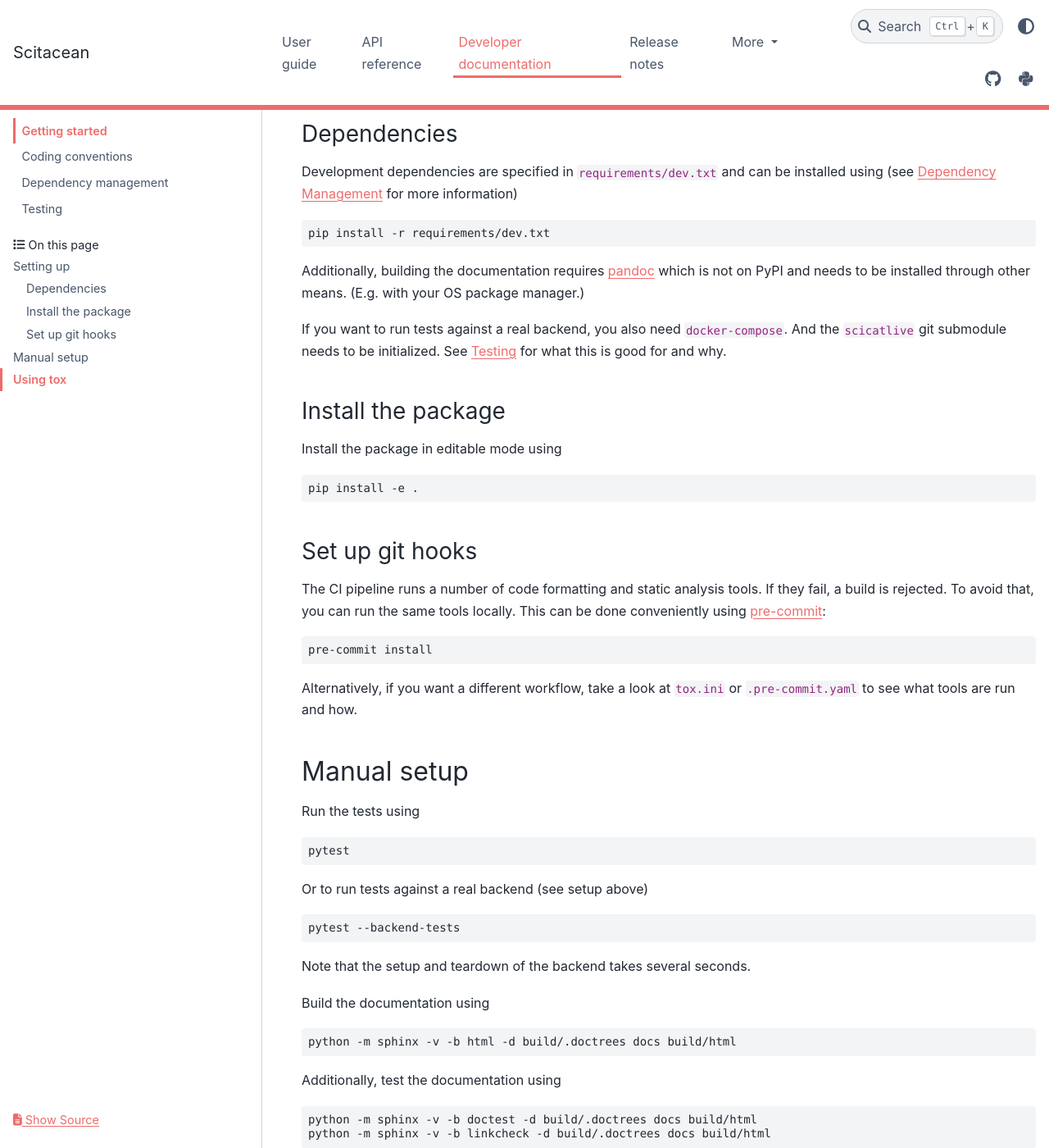
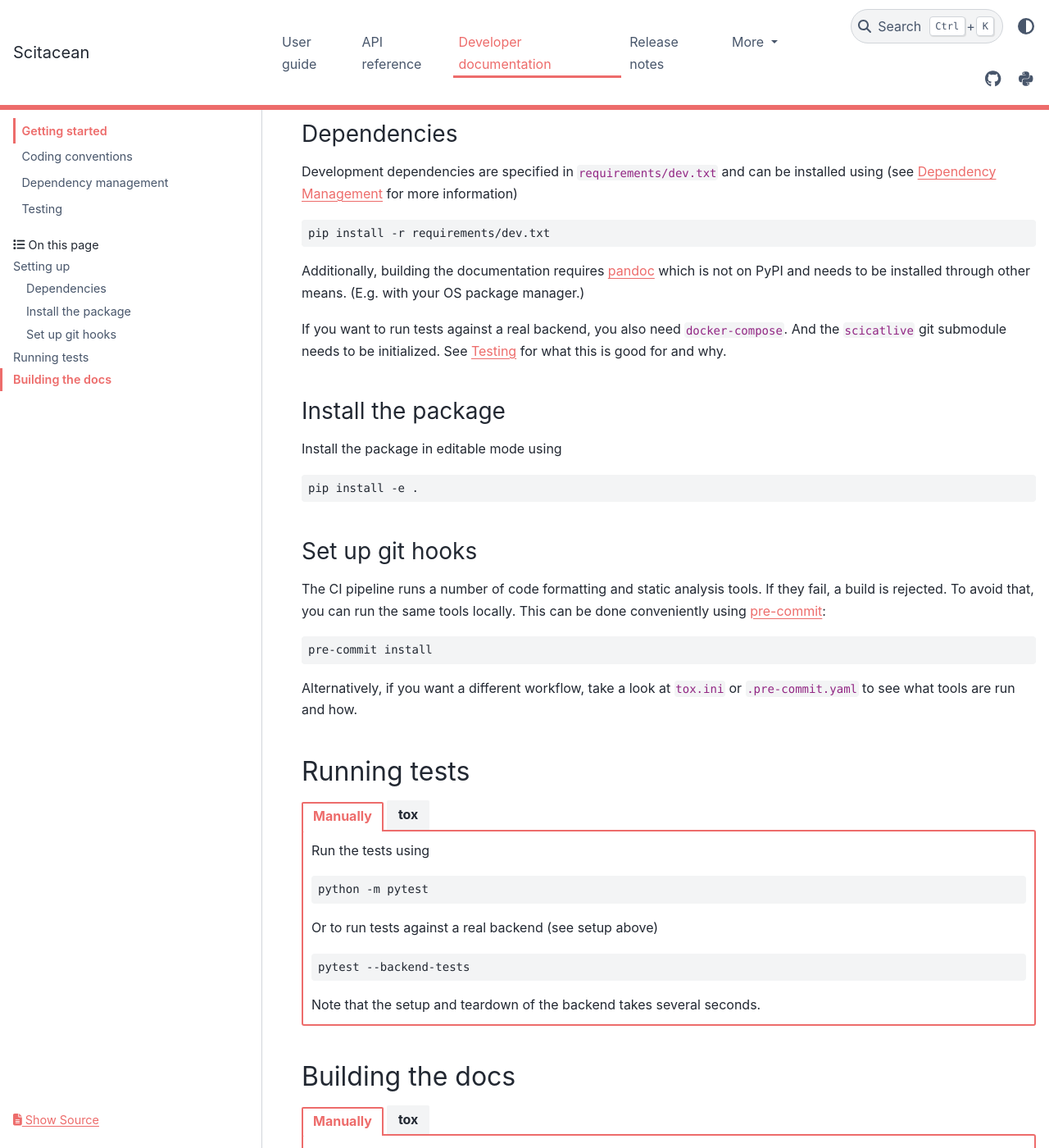
Before and after one commit to SciCatProject/scitacean, a Sphinx documentation site: the page built from docs/developer/getting-started.rst, in a window 1280 px wide and 1400 px high, scrolled down 240 px. Shown: the whole window at 82% size. Built offline with Sphinx 7.4.7 and the PyData theme 0.15.4, drawn with Linux system fonts in a browser that asks for light colours; the version number could not be read and is left out; some of the changed text lies outside the part shown.

```diff
--- a/docs/conf.py
+++ b/docs/conf.py
@@ -33,6 +33,7 @@ extensions = [
     "sphinxcontrib.autodoc_pydantic",
     "sphinx_autodoc_typehints",
     "sphinx_copybutton",
+    "sphinx_design",
     "myst_parser",
     "nbsphinx",
 ]
--- a/docs/developer/getting-started.rst
+++ b/docs/developer/getting-started.rst
@@ -43,49 +43,69 @@ This can be done conveniently using `pre-commit <https://pre-commit.com/>`_:
 
 Alternatively, if you want a different workflow, take a look at ``tox.ini`` or ``.pre-commit.yaml`` to see what tools are run and how.
 
-Manual setup
-------------
-
-Run the tests using
-
-.. code-block:: sh
-
-    pytest
-
-Or to run tests against a real backend (see setup above)
+Running tests
+-------------
 
 
-.. code-block:: sh
+.. tab-set::
 
-    pytest --backend-tests
+    .. tab-item:: Manually
 
-Note that the setup and teardown of the backend takes several seconds.
+        Run the tests using
 
-Build the documentation using
+        .. code-block:: sh
 
-.. code-block:: sh
+            python -m pytest
 
-    python -m sphinx -v -b html -d build/.doctrees docs build/html
-
-Additionally, test the documentation using
-
-.. code-block:: sh
-
-    python -m sphinx -v -b doctest -d build/.doctrees docs build/html
-    python -m sphinx -v -b linkcheck -d build/.doctrees docs build/html
+        Or to run tests against a real backend (see setup above)
 
 
-Using tox
----------
+        .. code-block:: sh
 
-Run the tests using (e.g. python 3.10)
+            pytest --backend-tests
 
-.. code-block:: sh
+        Note that the setup and teardown of the backend takes several seconds.
 
-    tox -e py310
+    .. tab-item:: tox
 
-Build the documentation using
+        Run the tests using (e.g. python 3.10)
 
-.. code-block:: sh
+        .. code-block:: sh
 
-    tox -e docs
+            tox -e py310
+
+        Or to also run backend tests use
+
+        .. code-block:: sh
+
+            tox -e py310-backend
+
+Building the docs
+-----------------
+
+.. tab-set::
+
+    .. tab-item:: Manually
+
+        Build the documentation using
+
+        .. code-block:: sh
+
+            python -m sphinx -v -b html -d build/.doctrees docs build/html
+
+        Additionally, test the documentation using
+
+        .. code-block:: sh
+
+            python -m sphinx -v -b doctest -d build/.doctrees docs build/html
+            python -m sphinx -v -b linkcheck -d build/.doctrees docs build/html
+
+    .. tab-item:: tox
+
+        Build the documentation using
+
+        .. code-block:: sh
+
+            tox -e docs
+
+        This both builds the docs and runs ``docstest`` and ``linkcheck``.
```
Also changed, not shown: docs/user-guide/installation.rst (+12 -5 lines), 3 other files.
